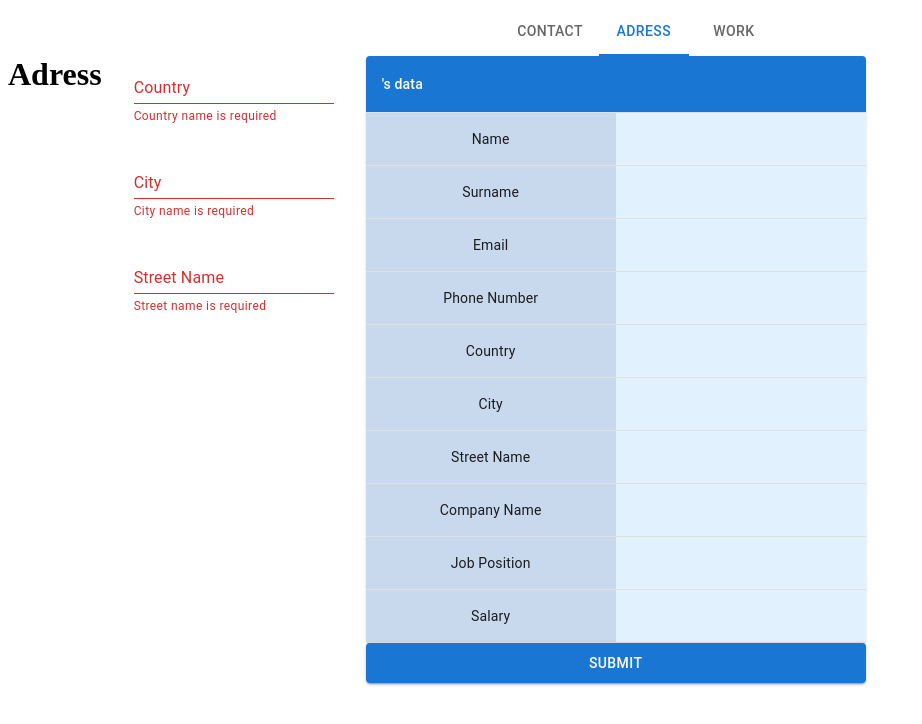
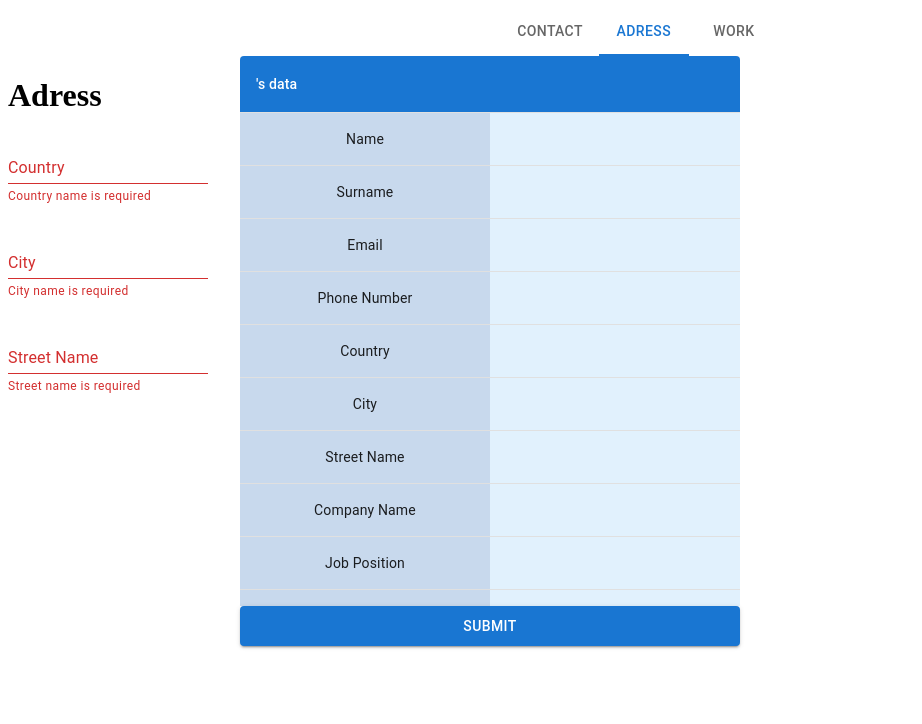
Before and after one commit to Frajdi/react-training, a React (Create React App) app: page /adress in a window 1280 px wide. Shown: the top 724 px of the page, without its empty margins (0-922 px from the left). Built offline with nearby package versions, Linux system fonts and the light colour scheme.

Commit message:
little animation add

```diff
--- a/package.json
+++ b/package.json
@@ -11,6 +11,7 @@
     "@testing-library/react": "^13.4.0",
     "@testing-library/user-event": "^13.5.0",
     "eslint-plugin-react": "^7.32.2",
+    "framer-motion": "^10.12.4",
     "react": "^18.2.0",
     "react-dom": "^18.2.0",
     "react-router-dom": "^6.10.0",
--- a/src/MultiPageForm/Adress/Adress.jsx
+++ b/src/MultiPageForm/Adress/Adress.jsx
@@ -1,7 +1,9 @@
 import { Stack, TextField } from "@mui/material";
 import { useContext } from "react";
 import { DataContext } from "../../App";
+import {motion} from 'framer-motion'
 import useAdress from "./useAdress";
+
 
 const Adress = () => {
 
@@ -11,7 +13,12 @@ const Adress = () => {
     const { adress } = formData;
     const { country, city, streetName } = adress;
 
-    return <>
+    return <motion.div
+    initial={{ y: 30, opacity: 0 }}
+    animate={{ y: 0, opacity: 1 }}
+    exit={{ y: -10, opacity: 0 }}
+    transition={{ duration: 1 }}
+  >
         <h1>Adress</h1>
         <Stack width={200} spacing={3}>
             <TextField
@@ -42,7 +49,7 @@ const Adress = () => {
             helperText={streetName === ''? 'Street name is required': ''}
             />
         </Stack>
-    </>
+    </motion.div>
 }
 
 export default Adress;
--- a/src/MultiPageForm/Contact/Contact.jsx
+++ b/src/MultiPageForm/Contact/Contact.jsx
@@ -1,18 +1,24 @@
 import { Stack, TextField } from "@mui/material";
 import { useContext } from "react";
 import { DataContext } from "../../App";
+import {motion} from 'framer-motion'
 import useContact from "./useContact";
 
 const Contact = () => {
+  const { formData, setFormData } = useContext(DataContext);
 
-    const { formData, setFormData } = useContext(DataContext)
-
-    const { handleName, handleSurname, handleEmail, handleNumber } = useContact(setFormData);
+  const { handleName, handleSurname, handleEmail, handleNumber } =
+    useContact(setFormData);
 
   const { contact } = formData;
   const { name, surName, email, phoneNumber } = contact;
 
-    return <>
+  return (
+    <motion.div
+      initial={{ y: 30, opacity: 0 }}
+      animate={{ y: 0, opacity: 1 }}
+      transition={{ duration: 1 }}
+    >
       <h1>Contact</h1>
       <Stack width={200} spacing={3}>
         <TextField
@@ -21,8 +27,8 @@ const Contact = () => {
           id="standard-basic"
           label="Name"
           variant="standard"
-                error={name === ''}
-                helperText={name === '' ? 'Name is required' : ''}
+          error={name === ""}
+          helperText={name === "" ? "Name is required" : ""}
         />
         <TextField
           value={surName}
@@ -30,8 +36,8 @@ const Contact = () => {
           id="standard-basic"
           label="Surname"
           variant="standard"
-                error={surName === ''}
-                helperText={surName === '' ? 'Surname is required' : ''}
+          error={surName === ""}
+          helperText={surName === "" ? "Surname is required" : ""}
         />
         <TextField
           value={email}
@@ -39,8 +45,8 @@ const Contact = () => {
           id="standard-basic"
           label="e-mail"
           variant="standard"
-                error={email === ''}
-                helperText={email === '' ? 'Email is required' : ''}
+          error={email === ""}
+          helperText={email === "" ? "Email is required" : ""}
         />
         <TextField
           value={phoneNumber}
@@ -48,11 +54,12 @@ const Contact = () => {
           id="outlined-number"
           label="Phone Number"
           type="number"
-                error={phoneNumber === ''}
-                helperText={phoneNumber === '' ? 'Phone number is required' : ''}
+          error={phoneNumber === ""}
+          helperText={phoneNumber === "" ? "Phone number is required" : ""}
         />
       </Stack>
-    </>
-}
+    </motion.div>
+  );
+};
 
 export default Contact;
--- a/src/MultiPageForm/Data.jsx
+++ b/src/MultiPageForm/Data.jsx
@@ -1,5 +1,6 @@
 import React, { useContext } from "react";
 import { DataContext } from "../App";
+import { motion } from "framer-motion";
 
 import Table from "@mui/material/Table";
 import TableBody from "@mui/material/TableBody";
@@ -21,14 +22,16 @@ export const Data = () => {
 
   const properties = useWork(formData);
 
-  const getSymbol = (currencyArray, label) =>{
-    try{
-      const currentCurrencie = currencyArray.find(item => item.value === label)
-      return currentCurrencie.label
-    }catch{
-      return ''
+  const getSymbol = (currencyArray, label) => {
+    try {
+      const currentCurrencie = currencyArray.find(
+        (item) => item.value === label
+      );
+      return currentCurrencie.label;
+    } catch {
+      return "";
     }
-  }
+  };
 
   const onSubmit = () => {
     navigate("/submit");
@@ -56,11 +59,20 @@ export const Data = () => {
     createData("Street Name", streetName),
     createData("Company Name", companyName),
     createData("Job Position", jobPosition),
-      createData("Salary", salary + " " + getSymbol(properties.currencies, currency) ),
+    createData(
+      "Salary",
+      salary + " " + getSymbol(properties.currencies, currency)
+    ),
   ];
 
   return (
     <Stack>
+          <motion.div
+          style={{overflow: 'hidden'}}
+            initial={{ height: 0, opacity: 0 }}
+            animate={{ height: 550, opacity: 1 }}
+            transition={{ duration: 1 }}
+          >
       <TableContainer sx={{ width: "500px" }} component={Paper}>
         <Table sx={{ width: "500px" }} aria-label="customized table">
           <TableHead>
@@ -89,6 +101,7 @@ export const Data = () => {
             </TableBody>
         </Table>
       </TableContainer>
+          </motion.div>
       <Button onClick={onSubmit} variant="contained" sx={{ height: 40 }}>
         Submit
       </Button>
--- a/src/MultiPageForm/Work/Work.jsx
+++ b/src/MultiPageForm/Work/Work.jsx
@@ -1,7 +1,10 @@
-import { FormControl, MenuItem, Select, Stack, TextField } from "@mui/material";
+import {  MenuItem, Select, Stack, TextField } from "@mui/material";
 import { useContext } from "react";
 import { DataContext } from "../../App";
+import {motion} from 'framer-motion'
 import useWork from "./useWork";
+import FormControlUnstyled, {
+  } from '@mui/base/FormControlUnstyled';
 
 const Work = () => {
     const { formData, setFormData } = useContext(DataContext)
@@ -11,7 +14,12 @@ const Work = () => {
     const { work } = formData;
     const { companyName, jobPosition, salary, currency } = work;
 
-    return <>
+    return <motion.div
+    initial={{ y: 30, opacity: 0 }}
+    animate={{ y: 0, opacity: 1 }}
+    exit={{ y: -10, opacity: 0 }}
+    transition={{ duration: 1 }}
+  >
         <h1>Work</h1>
         <Stack width={200} spacing={3}>
             <TextField
@@ -42,7 +50,7 @@ const Work = () => {
                     error={salary === ''}
                     helperText={salary === ''? "Broke nigga": ""}
                 />
-                <FormControl error={currency === ''}>
+                <FormControlUnstyled  error={currency === ''} >
                 <Select
                     labelId="demo-simple-select-label"
                     id="demo-simple-select"
@@ -54,10 +62,10 @@ const Work = () => {
                         return <MenuItem key={content.id} value={content.value}>{content.label}</MenuItem>
                     })}
                 </Select>
-                </FormControl>
+                </FormControlUnstyled >
             </Stack>
         </Stack>
-    </>
+    </ motion.div>
 }
 
 export default Work;
```
Also changed, not shown: src/MultiPageForm/Home.jsx (+7 -9 lines), 1 other file (tests, documents, lock files or other folders). Lines whose indentation alone changed are shown as unchanged.
